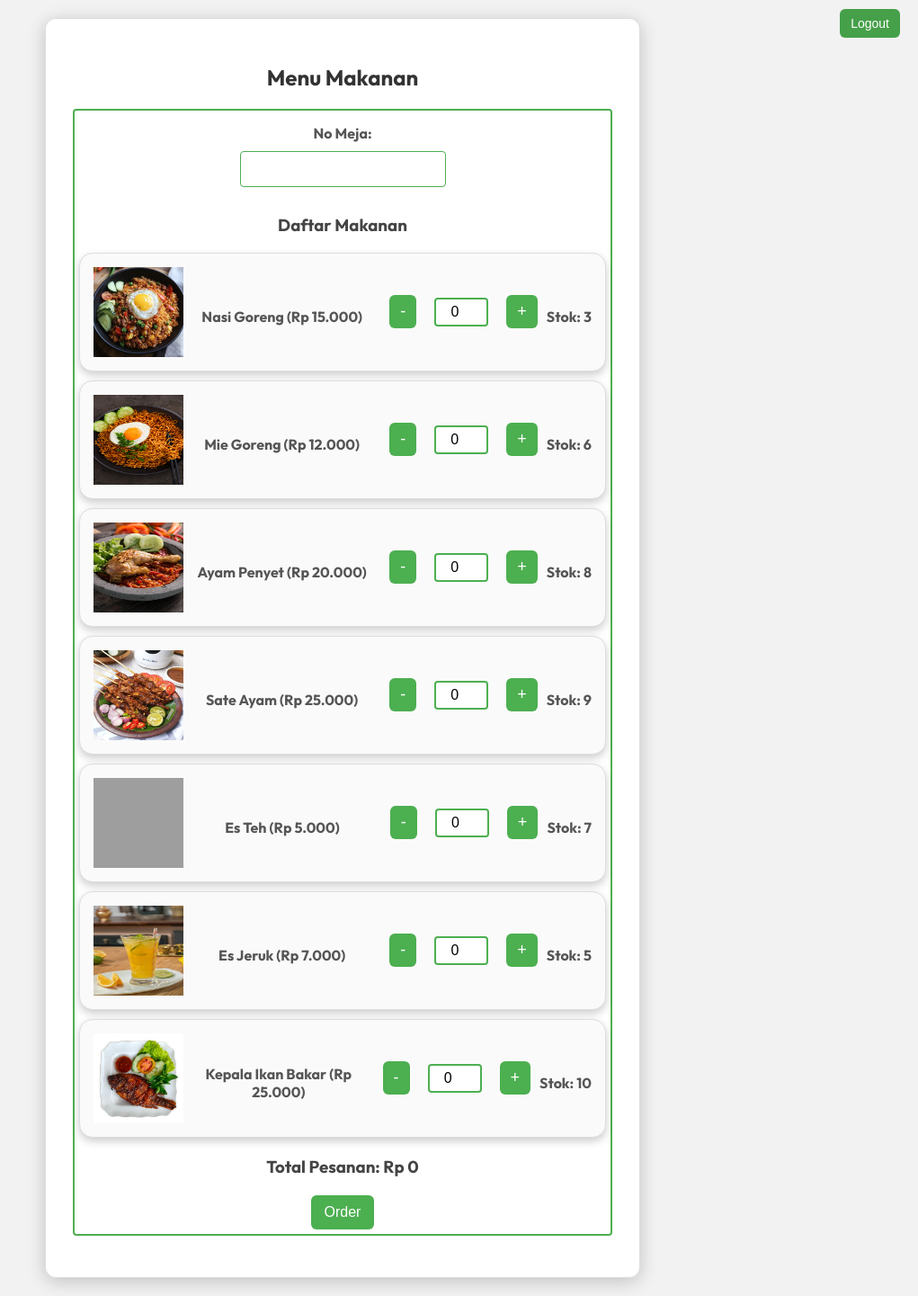
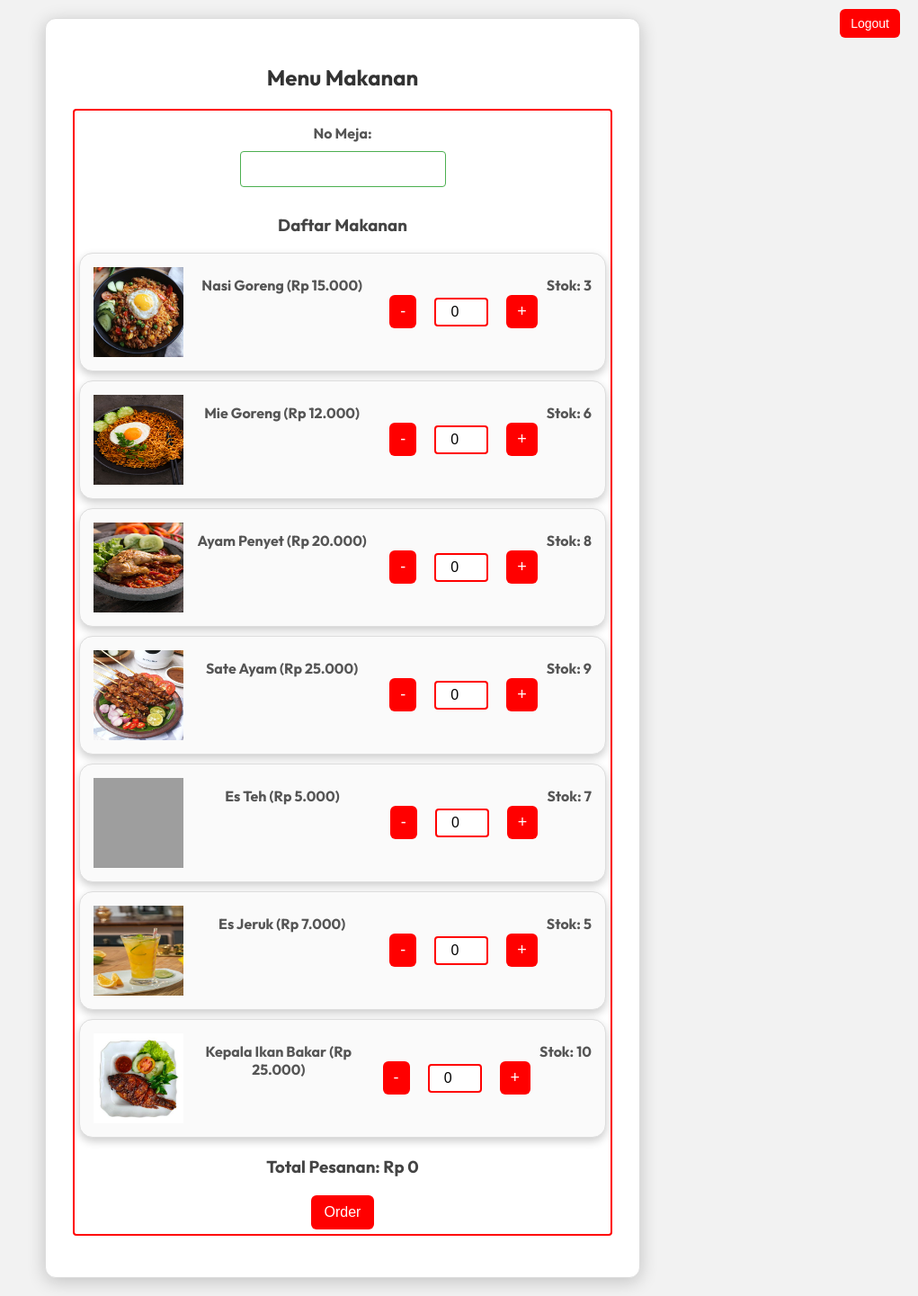
Before and after one commit to arilandrian/RPL-kelompok-11, a PHP site: page /menu.php in a window 1280 px wide. Shown: the whole page at 90% size, without its empty margins (259-1280 px from the left). Run offline with PHP 8.4, Linux system fonts and the light colour scheme; a user stored in the database is signed in; data comes from the database, SQL or seed files in the repository; grey boxes are pictures that could not be loaded.

Commit message:
resti_F1G123058_ujianrpl

```diff
--- a/css/menu.css
+++ b/css/menu.css
@@ -37,7 +37,7 @@ label {
 }
 
 .input-container button {
-    background-color: #4CAF50; /* Warna hijau untuk tombol */
+    background-color: #ff0000; /* Warna hijau untuk tombol */
     color: white;
     padding: 8px 12px; /* Ukuran padding lebih besar */
     border: none;
@@ -48,7 +48,7 @@ label {
 }
 
 .input-container button:hover {
-    background-color: #45a049; /* Warna lebih gelap saat dihover */
+    background-color: #ff0000; /* Warna lebih gelap saat dihover */
 }
 
 /* Gaya untuk input jumlah */
@@ -56,7 +56,7 @@ input[type="number"] {
     width: 60px; /* Lebar khusus untuk input nomor */
     margin: 0 5px; /* Jarak antara tombol dan input */
     text-align: center; /* Untuk menempatkan angka di tengah */
-    border: 2px solid #4CAF50; /* Border hijau untuk input jumlah */
+    border: 2px solid #ff0000; /* Border hijau untuk input jumlah */
     border-radius: 4px; /* Sudut lebih melengkung */
     font-size: 16px; /* Ukuran font */
     padding: 5px; /* Padding untuk input */
@@ -76,7 +76,7 @@ input[type="text"] {
 .input-meja {
     padding: 10px;
     margin: 10px 0;
-    border: 2px solid #4CAF50; /* Border hijau untuk input meja */
+    border: 2px solid #ff0000; /* Border hijau untuk input meja */
     border-radius: 4px;
     font-size: 16px;
     text-align: center;
@@ -85,7 +85,7 @@ input[type="text"] {
 }
 
 .input-meja:focus {
-    border-color: #45a049; /* Ubah warna border saat fokus */
+    border-color: #ff0000; /* Ubah warna border saat fokus */
     outline: none; /* Hapus outline default */
 }
 
@@ -98,7 +98,7 @@ input[type="text"] {
 
 /* Tombol */
 button {
-    background-color: #4CAF50; /* Hijau */
+    background-color: #ff0000; /* Hijau */
     color: white;
     padding: 10px 15px;
     border: none;
@@ -110,7 +110,7 @@ button {
 }
 
 button:hover {
-    background-color: #45a049; /* Hijau lebih gelap */
+    background-color: #ff0000; /* Hijau lebih gelap */
 }
 
 /* Judul dan Menu Item */
@@ -128,7 +128,7 @@ h3 {
 
 .menu-item {
     display: flex; /* Atur item menu dalam baris */
-    align-items: center; /* Posisi vertikal yang sejajar */
+    align-items: grid; /* Posisi vertikal yang sejajar */
     padding: 15px; /* Jarak dalam item menu */
     border: 1px solid #ddd; /* Batas item menu */
     border-radius: 15px; /* Sudut melengkung */
@@ -138,19 +138,19 @@ h3 {
 
 .menu-info {
     flex: 1; /* Mengambil sisa ruang */
-    text-align: center; /* Teks di tengah */
+    text-align: grid; /* Teks di tengah */
     padding: 0 15px; /* Jarak horizontal */
 }
 
 .input-container {
     display: flex; /* Atur tombol dan input dalam baris */
-    align-items: center; /* Posisi vertikal yang sejajar */
+    align-items: grid; /* Posisi vertikal yang sejajar */
     gap: 5px; /* Jarak antar tombol dan input */
 }
 
 
 .input-container button {
-    background-color: #4CAF50; /* Warna hijau untuk tombol */
+    background-color: #ff0000; /* Warna hijau untuk tombol */
     color: white;
     padding: 8px 12px; /* Ukuran padding lebih besar */
     border: none;
@@ -164,7 +164,7 @@ h3 {
     width: 60px; /* Lebar khusus untuk input nomor */
     margin: 0 5px; /* Jarak antara tombol dan input */
     text-align: center; /* Untuk menempatkan angka di tengah */
-    border: 2px solid #4CAF50; /* Border hijau untuk input jumlah */
+    border: 2px solid #ff0000; /* Border hijau untuk input jumlah */
     border-radius: 4px; /* Sudut lebih melengkung */
     font-size: 16px; /* Ukuran font */
     padding: 5px; /* Padding untuk input */
@@ -178,7 +178,7 @@ h3 {
 }
 
 .logout-container button {
-    background-color: #45a049; /* Warna hijau untuk tombol logout */
+    background-color: #ff0000; /* Warna hijau untuk tombol logout */
     color: white;
     padding: 8px 12px;
     border: none;
@@ -188,5 +188,5 @@ h3 {
 }
 
 .logout-container button:hover {
-    background-color: #0e4d11; /* Warna lebih gelap saat dihover */
+    background-color: #ff0000; /* Warna lebih gelap saat dihover */
 }
```
Also changed, not shown: index.php (+10 -0 lines), gambar/profil.jpg (added).
